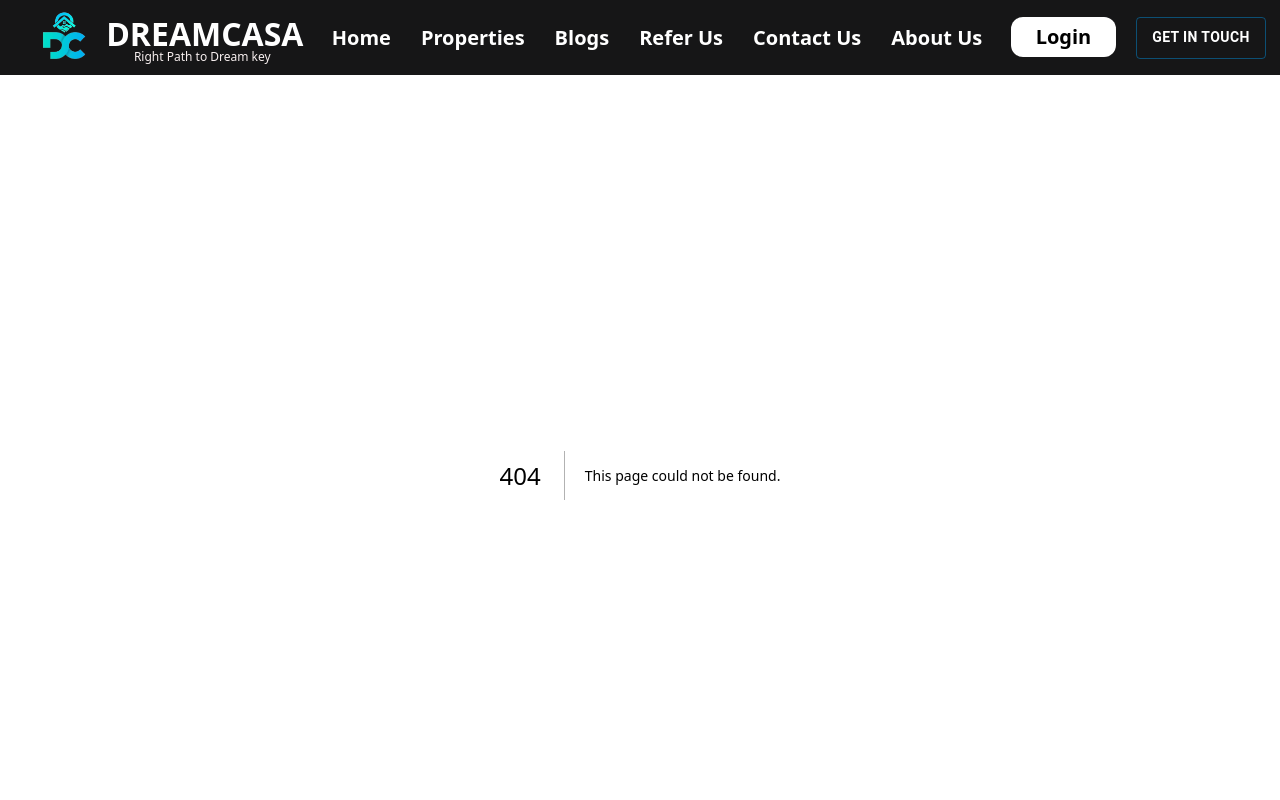
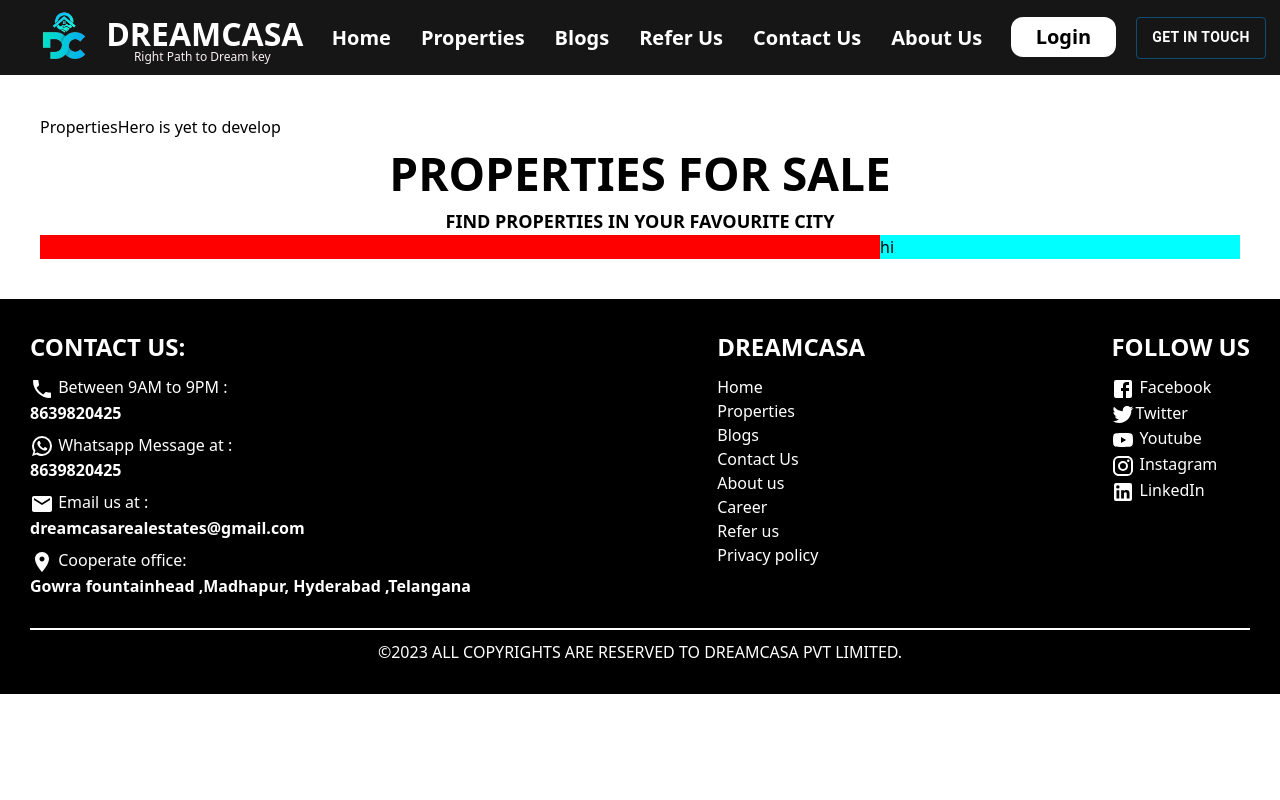
Before and after one commit to sachinchavan11/dreamcasa.in, a Next.js app: page /properties in a window 1280 px wide. Before the commit this address had no page. Shown: the top 800 px of the page. Built offline with nearby package versions, Linux system fonts and the light colour scheme; a web font is replaced by a local one.

Commit message:
added properties

```diff
--- /dev/null
+++ b/src/components/aboutus/Properties/index.module.scss
@@ -0,0 +1,30 @@
+.main_cont {
+  position: relative;
+  padding: 40px;
+  .heading {
+    position: relative;
+    text-align: center;
+    font-size: 46px;
+    font-weight: 700;
+    text-transform: uppercase;
+  }
+  .tagline {
+    text-align: center;
+    font-size: 18px;
+    font-weight: 600;
+    text-transform: uppercase;
+  }
+  .prop_cont {
+    display: flex;
+    flex-direction: row;
+    width: 100%;
+  }
+  .prop_list {
+    width: 70%;
+    background-color: red;
+  }
+  .latest {
+    width: 30%;
+    background-color: aqua;
+  }
+}
--- /dev/null
+++ b/src/components/aboutus/Properties/index.tsx
@@ -0,0 +1,19 @@
+import React from 'react';
+import styles from './index.module.scss';
+
+const PropertiesHero = () => {
+  return (
+    <div className={styles.main_cont}>
+      PropertiesHero is yet to develop
+      <h2 className={styles.heading}>Properties for Sale</h2>
+      <p className={styles.tagline}>Find properties in your favourite city</p>
+      <div className={styles.prop_cont}>
+
+        <div className={styles.prop_list}></div>
+        <div className={styles.latest}>hi</div>
+      </div>
+    </div>
+  );
+};
+
+export default PropertiesHero;
--- /dev/null
+++ b/src/pages/properties.tsx
@@ -0,0 +1,12 @@
+import PropertiesHero from '@/components/aboutus/Properties';
+import React from 'react';
+
+const Properties = () => {
+  return (
+    <div>
+      <PropertiesHero />
+    </div>
+  );
+};
+
+export default Properties;
```
